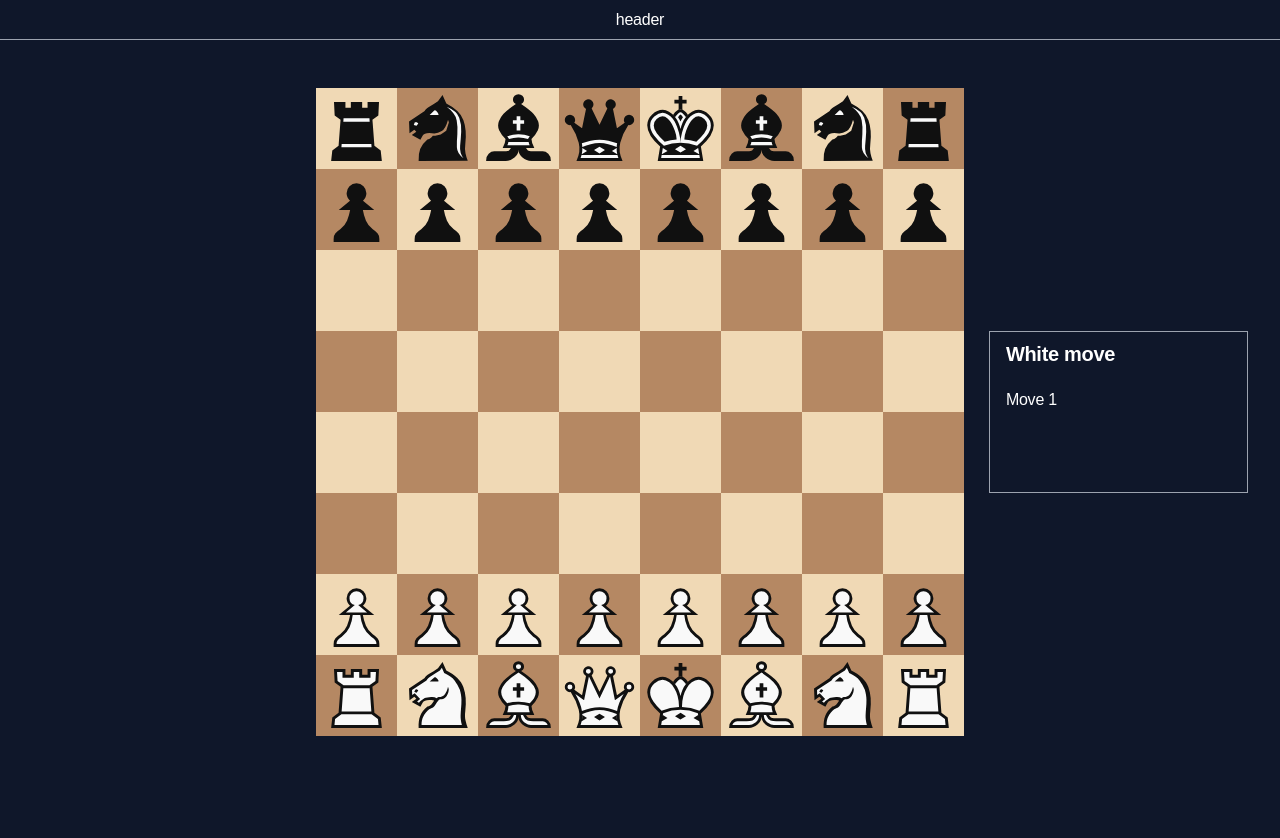
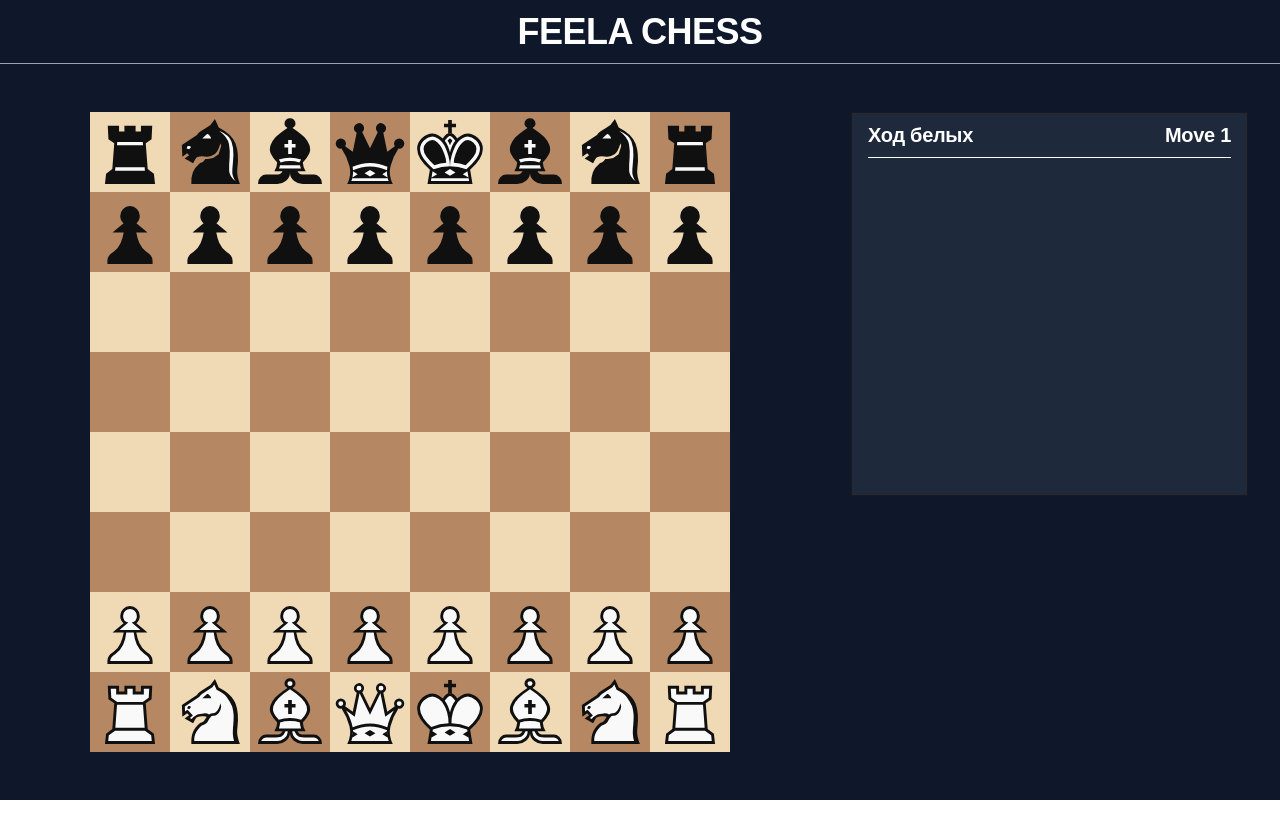
Before and after one commit to datfeela/chess, a React (Create React App) app: page / in a window 1280 px wide. After the commit the page ends 800 px from the top, so only its background shows below. Built offline with nearby package versions, Linux system fonts and the light colour scheme.

Commit message:
finish movesHistory logic, styling update

```diff
--- a/src/App.css
+++ b/src/App.css
@@ -44,10 +44,6 @@ body {
     font-family: 'Montserrat', sans-serif;
 }
 
-body.no-scroll {
-    height: 100vh;
-    overflow-y: hidden;
-}
 input,
 button,
 textarea {
@@ -99,14 +95,16 @@ h6 {
 
 main {
     @apply h-full
-    mt-10
+    pt-8 md:pt-12 xl:pt-16
     bg-slate-900 text-white;
 }
 
 header {
-    @apply fixed z-10
-    w-screen h-10
+    @apply w-screen fixed
     left-0 top-0
+    h-8 md:h-12 xl:h-16
+    text-base font-bold sm:text-lg md:text-2xl xl:text-4xl
+    uppercase
     px-5
     border-b border-solid border-gray-400
     flex justify-center items-center
@@ -114,9 +112,9 @@ header {
 }
 
 .wrap-main {
-    @apply pt-5 px-4
-    md:pt-8 md:px-6
-    xl:pt-12 xl:px-8;
+    @apply py-5 px-4
+    md:py-8 md:px-6
+    xl:py-12 xl:px-8;
 }
 
 .chessGrid {
@@ -126,3 +124,28 @@ header {
 .flexCenter {
     @apply flex justify-center items-center;
 }
+
+/* scrollbar */
+
+.scrollbar::-webkit-scrollbar {
+    @apply w-3;
+}
+
+.scrollbar::-webkit-scrollbar-track {
+    @apply bg-slate-600 rounded-lg;
+}
+
+.scrollbar::-webkit-scrollbar-thumb {
+    @apply bg-neutral-400 rounded-lg
+    border-3 border-solid border-neutral-400;
+}
+
+.scrollbar::-webkit-scrollbar-thumb:hover {
+    @apply bg-neutral-300 border-neutral-300;
+}
+
+@media (max-width: 639px) {
+    ._Board {
+        width: -webkit-fill-available;
+    }
+}
--- a/src/App.tsx
+++ b/src/App.tsx
@@ -1,11 +1,12 @@
 import React from 'react'
 import './App.css'
 import Chess from './components/Chess/Chess'
+import { Header } from './components/Header/Header'
 
 export default function App(): JSX.Element {
     return (
         <>
-            <header>header</header>
+            <Header />
             <main>
                 <Chess />
             </main>
--- a/src/components/Chess/Board/Board.tsx
+++ b/src/components/Chess/Board/Board.tsx
@@ -153,7 +153,7 @@ export const Board = React.memo(() => {
             className='
             _Board
             relative
-            w-full max-w-3xl aspect-square mx-auto
+            w-fit sm:h-full max-w-3xl aspect-square ml-auto mr-auto xl:mr-24
         '
         >
             <Squares
@@ -174,6 +174,7 @@ export const Board = React.memo(() => {
                     lastMove={lastMove}
                     isCheckmate={isCheckmate}
                     isStalemate={isStalemate}
+                    isWhiteMove={isWhiteMove}
                 />
             )}
         </div>
--- a/src/components/Chess/Board/Popup/PopupTypes.ts
+++ b/src/components/Chess/Board/Popup/PopupTypes.ts
@@ -9,6 +9,7 @@ export interface LastMovePopupProps {
     color: PieceColor
     isCheckmate: boolean
     isStalemate: boolean
+    isWhiteMove: boolean
 }
 
 export interface HandlePawnChangePopupClickProps {
--- a/src/components/Chess/Chess.tsx
+++ b/src/components/Chess/Chess.tsx
@@ -5,7 +5,6 @@ import { Sidebar } from './Sidebar/Sidebar'
 function Chess(): JSX.Element {
     return (
         <Wrap className='_ChessMain wrap-main'>
-            <div />
             <Board />
             <Sidebar />
         </Wrap>
@@ -17,7 +16,21 @@ export default Chess
 const Wrap = styled.div`
     display: grid;
     gap: 25px;
-    grid-template-columns: 1fr 2.5fr 1fr;
-    max-height: 768px;
+    grid-template-columns: 1fr;
+    grid-template-rows: 2fr 1fr;
+    grid-auto-flow: row;
+    height: 100%;
     position: relative;
+
+    @media (min-width: 1280px) {
+        grid-template-columns: 2fr 1fr;
+        grid-template-rows: 1fr;
+        max-height: 768px;
+    }
+
+    @media (max-width: 639px) {
+        display: flex;
+        flex-direction: column;
+        max-height: unset;
+    }
 `
--- /dev/null
+++ b/src/components/Chess/Sidebar/Move/Move.tsx
@@ -0,0 +1,42 @@
+import type { Move as MoveT, PieceColor } from '../../../../redux/chessSlice'
+
+interface MoveProps {
+    imgName: string
+    move: MoveT
+    color: PieceColor
+}
+
+export const Move = ({ imgName, move, color }: MoveProps) => {
+    if (move.effect === 'castlingRight') return <div>0-0</div>
+    if (move.effect === 'castlingLeft') return <div>0-0-0</div>
+
+    return (
+        <div
+            className='
+                    _moveWhite
+                    flex items-center gap-1
+                '
+        >
+            <img className='w-7 h-7 -mt-1' src={imgName} alt='' />
+            <span>
+                {move.previousPosition.x}-{move.previousPosition.y}
+            </span>
+            <svg
+                xmlns='http://www.w3.org/2000/svg'
+                width='10'
+                height='10'
+                viewBox='0 0 14 14'
+                fill='none'
+            >
+                <path
+                    d='M7.82022 13.7235L13.7528 7.63991C13.8427 7.54773 13.9065 7.44788 13.9443 7.34034C13.9814 7.2328 14 7.11758 14 6.99468C14 6.87178 13.9814 6.75656 13.9443 6.64902C13.9065 6.54149 13.8427 6.44163 13.7528 6.34946L7.82022 0.26589C7.65543 0.0969018 7.44959 0.00841395 7.2027 0.000425426C6.95521 -0.00694859 6.74157 0.0815393 6.5618 0.26589C6.38202 0.434878 6.28824 0.645959 6.28045 0.899134C6.27326 1.15292 6.35955 1.37199 6.53933 1.55634L10.9438 6.07293H0.898876C0.644195 6.07293 0.430562 6.16111 0.257978 6.33747C0.0859928 6.51445 0 6.73352 0 6.99468C0 7.25585 0.0859928 7.47461 0.257978 7.65097C0.430562 7.82795 0.644195 7.91643 0.898876 7.91643H10.9438L6.53933 12.433C6.37453 12.602 6.28824 12.8171 6.28045 13.0782C6.27326 13.3394 6.35955 13.5545 6.53933 13.7235C6.70412 13.9078 6.91386 14 7.16854 14C7.42322 14 7.64045 13.9078 7.82022 13.7235Z'
+                    fill='#fff'
+                ></path>
+            </svg>
+            <span>
+                {move.newPosition.x}-{move.newPosition.y}
+                {move.isCheck ? '+' : ''}
+            </span>
+        </div>
+    )
+}
--- a/src/components/Chess/Sidebar/MovesHistory/MovesHistory.tsx
+++ b/src/components/Chess/Sidebar/MovesHistory/MovesHistory.tsx
@@ -1,47 +1,45 @@
+import styled from 'styled-components'
 import { useAppSelector } from '../../../../hooks/redux'
 import {
+    selectIsWhiteMove,
     selectLastMove,
     selectMovesHistory,
 } from '../../../../redux/chessSelectors'
 import { RootState } from '../../../../redux/store'
+import { Move } from '../Move/Move'
 
 export const MovesHistory = () => {
-    const history = useAppSelector((state: RootState) =>
+    const { moves, movesCount } = useAppSelector((state: RootState) =>
         selectMovesHistory(state)
     )
 
     const lastMove = useAppSelector((state: RootState) => selectLastMove(state))
+    const isWhiteMove = useAppSelector((state: RootState) =>
+        selectIsWhiteMove(state)
+    )
 
     const historyElements: JSX.Element[] = []
 
-    for (let i in history.moves) {
-        const move = history.moves[i]
+    for (let i in moves) {
+        const move = moves[i]
         historyElements.push(
-            <div>
-                <span className='_moveNum'>{i} | </span>
-                <span
-                    className='
-                    _moveWhite
-                '
-                >
-                    {`${move.white.type} `}
-                    {`${move.white.previousPosition.x}-${move.white.previousPosition.y} -> `}
-                    {`${move.white.newPosition.x}-${move.white.newPosition.y}${
-                        move.white.isCheck ? '+' : ''
-                    } ||| `}
-                </span>
-                <span
-                    className='
-                    _moveBlack
-                '
-                >
-                    {`${move.black.type} `}
-                    {`${move.black.previousPosition.x}-${move.black.previousPosition.y} -> `}
-                    {`${move.black.newPosition.x}-${move.black.newPosition.y}${
-                        move.black.isCheck ? '+' : ''
-                    }`}
-                </span>
-            </div>
+            <MoveWrap>
+                <span className='_moveNum font-bold'>{i}</span>
+                <Move
+                    move={move.white}
+                    imgName={`/chess/pieces/w${move.white.type[0].toUpperCase()}${move.white.type.slice(
+                        1
+                    )}.svg`}
+                    color='white'
+                />
+                <Move
+                    move={move.black}
+                    imgName={`/chess/pieces/w${move.black.type[0].toUpperCase()}${move.black.type.slice(
+                        1
+                    )}.svg`}
+                    color='black'
+                />
+            </MoveWrap>
         )
     }
 
@@ -50,10 +48,30 @@ export const MovesHistory = () => {
             className='
                 _movesHistory
                 py-2
+                text-lg
             '
         >
-            <span className='block mb-3'>Move {history.movesCount + 1}</span>
             {historyElements}
+            {!isWhiteMove ? (
+                <MoveWrap>
+                    <span className='_moveNum font-bold'>{movesCount + 1}</span>
+                    <Move
+                        move={lastMove}
+                        imgName={`/chess/pieces/w${lastMove.type[0].toUpperCase()}${lastMove.type.slice(
+                            1
+                        )}.svg`}
+                        color='white'
+                    />
+                </MoveWrap>
+            ) : null}
         </div>
     )
 }
+
+const MoveWrap = styled.div`
+    display: grid;
+    align-items: center;
+    gap: 10px;
+    grid-template-columns: auto 1fr 1fr;
+    padding: 8px 0;
+`
--- a/src/components/Chess/Sidebar/Sidebar.tsx
+++ b/src/components/Chess/Sidebar/Sidebar.tsx
@@ -1,5 +1,8 @@
 import { useAppSelector } from '../../../hooks/redux'
-import { selectIsWhiteMove } from '../../../redux/chessSelectors'
+import {
+    selectIsWhiteMove,
+    selectMovesHistory,
+} from '../../../redux/chessSelectors'
 import { RootState } from '../../../redux/store'
 import { MovesHistory } from './MovesHistory/MovesHistory'
 
@@ -8,24 +11,48 @@ export const Sidebar = () => {
         selectIsWhiteMove(state)
     )
 
+    const movesCount = useAppSelector((state: RootState) =>
+        selectMovesHistory(state)
+    ).movesCount
+
     return (
         <div
             className='
                 _sidebar
-                max-h-full min-h-1/4 overflow-y-scroll
-                px-4 py-2 my-auto
-                border border-gray-400 border-solid
+                scrollbar
+                overflow-y-scroll
+                h-full xl:max-h-3/5
+                px-4
+                border border-stone-900 border-solid
+                bg-slate-800
             '
         >
-            <span
+            <div
                 className='
+                sticky bg-slate-800
+                py-2
+                border-solid border-b border-white
+                top-0 w-full
+                flex justify-between items-center
+            '
+            >
+                <span
+                    className='
                     _whichMove
-                    block mb-3
                     font-bold text-xl
                 '
-            >
-                {isWhiteMove ? 'White move' : 'Black move'}
-            </span>
+                >
+                    {isWhiteMove ? 'Ход белых' : 'Ход черных'}
+                </span>
+                <span
+                    className='
+                    font-bold text-xl
+                '
+                >
+                    Move {movesCount + 1}
+                </span>
+            </div>
+
             <MovesHistory />
         </div>
     )
--- /dev/null
+++ b/src/components/Header/Header.tsx
@@ -0,0 +1,5 @@
+import s from './Header.module.scss'
+
+export const Header = () => {
+    return <header>Feela chess</header>
+}
--- a/tailwind.config.js
+++ b/tailwind.config.js
@@ -19,7 +19,9 @@ module.exports = {
                 }
             },
             borderWidth: {
-                6: '6px'
+                3: '3px',
+                5: '5px',
+                6: '6px',
             },
             borderRadius: {
                 50: '50%',
@@ -28,8 +30,10 @@ module.exports = {
                 '1/8': '12.5%',
                 '1/6': '16.666667%',
                 '1/4': '25%',
+                '1/3': '33.333333%',
                 '2/5': '40%',
                 '1/2': '50%',
+                '3/5': '60%',
                 '3/4': '75%',
                 '5/6': '83.333333%',
                 '9/10': '90%',
@@ -37,9 +41,56 @@ module.exports = {
             },
             maxWidth: {
                 6: '6rem',
+                '1/8': '12.5%',
+                '1/6': '16.666667%',
+                '1/4': '25%',
+                '1/3': '33.333333%',
+                '2/5': '40%',
+                '1/2': '50%',
+                '3/5': '60%',
+                '3/4': '75%',
+                '5/6': '83.333333%',
+                '9/10': '90%',
+                '3/2': '150%',
+            },
+            minWidth: {
+                '1/8': '12.5%',
+                '1/6': '16.666667%',
+                '1/4': '25%',
+                '1/3': '33.333333%',
+                '2/5': '40%',
+                '1/2': '50%',
+                '3/5': '60%',
+                '3/4': '75%',
+                '5/6': '83.333333%',
+                '9/10': '90%',
+                '3/2': '150%',
             },
             minHeight: {
+                '1/8': '12.5%',
+                '1/6': '16.666667%',
                 '1/4': '25%',
+                '1/3': '33.333333%',
+                '2/5': '40%',
+                '1/2': '50%',
+                '3/5': '60%',
+                '3/4': '75%',
+                '5/6': '83.333333%',
+                '9/10': '90%',
+                '3/2': '150%',
+            },
+            maxHeight: {
+                '1/8': '12.5%',
+                '1/6': '16.666667%',
+                '1/4': '25%',
+                '1/3': '33.333333%',
+                '2/5': '40%',
+                '1/2': '50%',
+                '3/5': '60%',
+                '3/4': '75%',
+                '5/6': '83.333333%',
+                '9/10': '90%',
+                '3/2': '150%',
             },
             aspectRatio: {
                 square: '1 / 1 !important',
```
Also changed, not shown: src/components/Chess/Board/Popup/Popup.tsx (+35 -3 lines), src/redux/chessSelectors.ts (+0 -7 lines).
